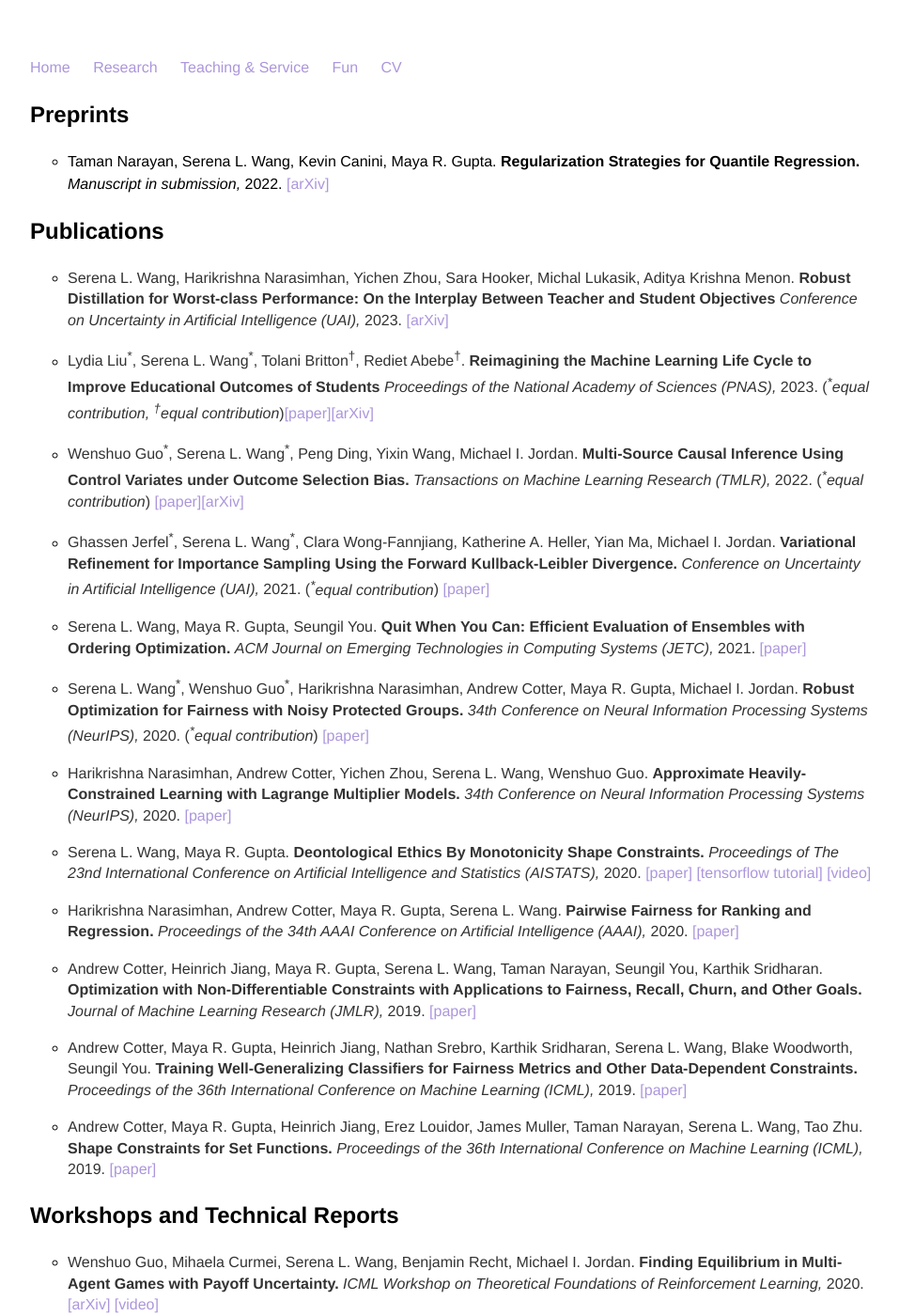
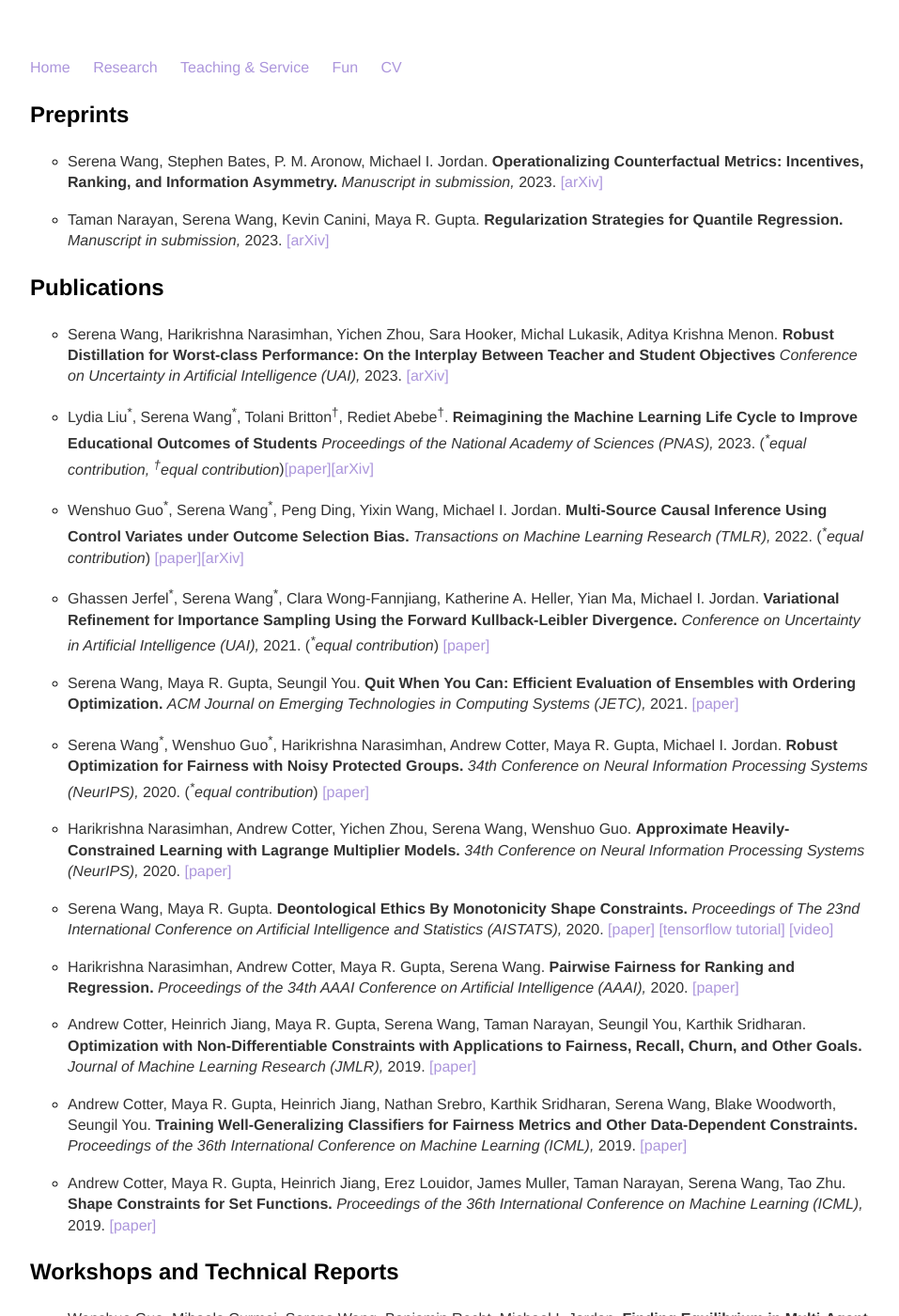
Before and after one commit to serenalwang/serenalwang.github.io, a Jekyll site: the page built from research.md, in a window 1280 px wide and 1400 px high. Shown: the whole window at 94% size, without its empty margins (160-1117 px from the left). Built offline with Jekyll 4.4.1, drawn with Linux system fonts in a browser that asks for light colours; some of the changed text lies outside the part shown.

Commit message:
added causal paper

```diff
--- a/research.md
+++ b/research.md
@@ -4,53 +4,56 @@ title: Research
 ---
 
 ### Preprints
-* Taman Narayan, Serena L. Wang, Kevin Canini, Maya R. Gupta.
-**Regularization Strategies for Quantile Regression.** *Manuscript in submission,* 2022. [[arXiv]](https://arxiv.org/abs/2102.05135)
+* Serena Wang, Stephen Bates, P. M. Aronow, Michael I. Jordan.
+**Operationalizing Counterfactual Metrics: Incentives, Ranking, and Information Asymmetry.** *Manuscript in submission,* 2023. [[arXiv]](https://arxiv.org/abs/2305.14595)
+
+* Taman Narayan, Serena Wang, Kevin Canini, Maya R. Gupta.
+**Regularization Strategies for Quantile Regression.** *Manuscript in submission,* 2023. [[arXiv]](https://arxiv.org/abs/2102.05135)
 
 ### Publications
-* Serena L. Wang, Harikrishna Narasimhan, Yichen Zhou, Sara Hooker, Michal Lukasik, Aditya Krishna Menon.
+* Serena Wang, Harikrishna Narasimhan, Yichen Zhou, Sara Hooker, Michal Lukasik, Aditya Krishna Menon.
 **Robust Distillation for Worst-class Performance: On the Interplay Between Teacher and Student Objectives** *Conference on Uncertainty in Artificial Intelligence (UAI),* 2023. [[arXiv]](https://arxiv.org/abs/2206.06479)
 
-* Lydia Liu<sup>\*</sup>, Serena L. Wang<sup>\*</sup>, Tolani Britton<sup><span>&#8224;</span></sup>,  Rediet Abebe<sup><span>&#8224;</span></sup>. **Reimagining the Machine Learning Life Cycle to Improve Educational Outcomes of Students** *Proceedings of the National Academy of Sciences (PNAS),* 2023.  (*<sup>\*</sup>equal contribution, <sup><span>&#8224;</span></sup>equal contribution*)[[paper]](https://www.pnas.org/doi/10.1073/pnas.2204781120)[[arXiv]](https://arxiv.org/abs/2209.03929)
+* Lydia Liu<sup>\*</sup>, Serena Wang<sup>\*</sup>, Tolani Britton<sup><span>&#8224;</span></sup>,  Rediet Abebe<sup><span>&#8224;</span></sup>. **Reimagining the Machine Learning Life Cycle to Improve Educational Outcomes of Students** *Proceedings of the National Academy of Sciences (PNAS),* 2023.  (*<sup>\*</sup>equal contribution, <sup><span>&#8224;</span></sup>equal contribution*)[[paper]](https://www.pnas.org/doi/10.1073/pnas.2204781120)[[arXiv]](https://arxiv.org/abs/2209.03929)
 
-* Wenshuo Guo<sup>\*</sup>, Serena L. Wang<sup>\*</sup>, Peng Ding, Yixin Wang, Michael I. Jordan.
+* Wenshuo Guo<sup>\*</sup>, Serena Wang<sup>\*</sup>, Peng Ding, Yixin Wang, Michael I. Jordan.
 **Multi-Source Causal Inference Using Control Variates under Outcome Selection Bias.** *Transactions on Machine Learning Research (TMLR),* 2022. (*<sup>\*</sup>equal contribution*) [[paper]](https://openreview.net/pdf?id=CrimIjBa64)[[arXiv]](https://arxiv.org/abs/2103.16689)
 
 
-* Ghassen Jerfel<sup>\*</sup>, Serena L. Wang<sup>\*</sup>, Clara Wong-Fannjiang, Katherine A. Heller, Yian Ma, Michael I. Jordan.
+* Ghassen Jerfel<sup>\*</sup>, Serena Wang<sup>\*</sup>, Clara Wong-Fannjiang, Katherine A. Heller, Yian Ma, Michael I. Jordan.
 **Variational Refinement for Importance Sampling Using the Forward Kullback-Leibler Divergence.** *Conference on Uncertainty in Artificial Intelligence (UAI),* 2021. (*<sup>\*</sup>equal contribution*) [[paper]](https://proceedings.mlr.press/v161/jerfel21a/jerfel21a.pdf)
 
 
-* Serena L. Wang, Maya R. Gupta, Seungil You.
+* Serena Wang, Maya R. Gupta, Seungil You.
 **Quit When You Can: Efficient Evaluation of Ensembles with Ordering Optimization.** *ACM Journal on Emerging Technologies in Computing Systems (JETC),* 2021. [[paper]](https://dl.acm.org/doi/10.1145/3451209)
 
-* Serena L. Wang<sup>\*</sup>, Wenshuo Guo<sup>\*</sup>, Harikrishna Narasimhan, Andrew Cotter, Maya R. Gupta, Michael I. Jordan.
+* Serena Wang<sup>\*</sup>, Wenshuo Guo<sup>\*</sup>, Harikrishna Narasimhan, Andrew Cotter, Maya R. Gupta, Michael I. Jordan.
 **Robust Optimization for Fairness with Noisy Protected Groups.** *34th Conference on Neural Information Processing Systems (NeurIPS),* 2020. (*<sup>\*</sup>equal contribution*) [[paper]](https://proceedings.neurips.cc//paper/2020/file/37d097caf1299d9aa79c2c2b843d2d78-Paper.pdf)
 
 
-* Harikrishna Narasimhan, Andrew Cotter, Yichen Zhou, Serena L. Wang, Wenshuo Guo.
+* Harikrishna Narasimhan, Andrew Cotter, Yichen Zhou, Serena Wang, Wenshuo Guo.
 **Approximate Heavily-Constrained Learning with Lagrange Multiplier Models.** *34th Conference on Neural Information Processing Systems (NeurIPS),* 2020. [[paper]](https://proceedings.neurips.cc/paper/2020/hash/62db9e3397c76207a687c360e0243317-Abstract.html)
 
-* Serena L. Wang, Maya R. Gupta.
+* Serena Wang, Maya R. Gupta.
 **Deontological Ethics By Monotonicity Shape Constraints.** *Proceedings of The 23nd International Conference on Artificial Intelligence and Statistics (AISTATS),* 2020. [[paper]](http://proceedings.mlr.press/v108/wang20e.html) [[tensorflow tutorial]](https://www.tensorflow.org/lattice/tutorials/shape_constraints_for_ethics) [[video]](https://slideslive.com/38930135/deontological-ethics-by-monotonicity-shape-constraints)
 
-* Harikrishna Narasimhan, Andrew Cotter,  Maya R. Gupta, Serena L. Wang.
+* Harikrishna Narasimhan, Andrew Cotter,  Maya R. Gupta, Serena Wang.
 **Pairwise Fairness for Ranking and Regression.** *Proceedings of the 34th AAAI Conference on Artificial Intelligence (AAAI),* 2020. [[paper]](https://arxiv.org/abs/1906.05330)
 
-* Andrew Cotter, Heinrich Jiang, Maya R. Gupta, Serena L. Wang, Taman Narayan, Seungil You, Karthik Sridharan.
+* Andrew Cotter, Heinrich Jiang, Maya R. Gupta, Serena Wang, Taman Narayan, Seungil You, Karthik Sridharan.
 **Optimization with Non-Differentiable Constraints with Applications to Fairness, Recall, Churn, and Other Goals.** *Journal of Machine Learning Research (JMLR),* 2019. [[paper]](http://jmlr.csail.mit.edu/papers/volume20/18-616/18-616.pdf)
 
-* Andrew Cotter, Maya R. Gupta, Heinrich Jiang, Nathan Srebro, Karthik Sridharan, Serena L. Wang, Blake Woodworth, Seungil You.
+* Andrew Cotter, Maya R. Gupta, Heinrich Jiang, Nathan Srebro, Karthik Sridharan, Serena Wang, Blake Woodworth, Seungil You.
 **Training Well-Generalizing Classifiers for Fairness Metrics and Other Data-Dependent Constraints.** *Proceedings of the 36th International Conference on Machine Learning (ICML),* 2019. [[paper]](http://proceedings.mlr.press/v97/cotter19b/cotter19b.pdf)
 
-* Andrew Cotter, Maya R. Gupta, Heinrich Jiang, Erez Louidor, James Muller, Taman Narayan, Serena L. Wang, Tao Zhu.
+* Andrew Cotter, Maya R. Gupta, Heinrich Jiang, Erez Louidor, James Muller, Taman Narayan, Serena Wang, Tao Zhu.
 **Shape Constraints for Set Functions.** *Proceedings of the 36th International Conference on Machine Learning (ICML),* 2019. [[paper]](http://proceedings.mlr.press/v97/cotter19a/cotter19a.pdf)
 
 ### Workshops and Technical Reports
-* Wenshuo Guo, Mihaela Curmei, Serena L. Wang, Benjamin Recht, Michael I. Jordan.
+* Wenshuo Guo, Mihaela Curmei, Serena Wang, Benjamin Recht, Michael I. Jordan.
 **Finding Equilibrium in Multi-Agent Games with Payoff Uncertainty.** *ICML Workshop on Theoretical Foundations of Reinforcement Learning,* 2020. [[arXiv]](https://arxiv.org/abs/2007.05647) [[video]](https://www.youtube.com/watch?v=Gyen7CMiRHo&feature=youtu.be)
 
-* Serena L. Wang. **Predicting the Performance of Automatically Scalable Computation (ASC).** *Harvard University Undergraduate Thesis,* 2016. [[paper]](https://dash.harvard.edu/handle/1/38811450)
+* Serena Wang. **Predicting the Performance of Automatically Scalable Computation (ASC).** *Harvard University Undergraduate Thesis,* 2016. [[paper]](https://dash.harvard.edu/handle/1/38811450)
 
 ### Talks
 * Simons Institute, AI and Humanity Summer Cluster Talk. *Reimagining the Machine Learning Life Cycle in Education*, July 15, 2022 [[link]](https://simons.berkeley.edu/talks/tbd-454)
```
